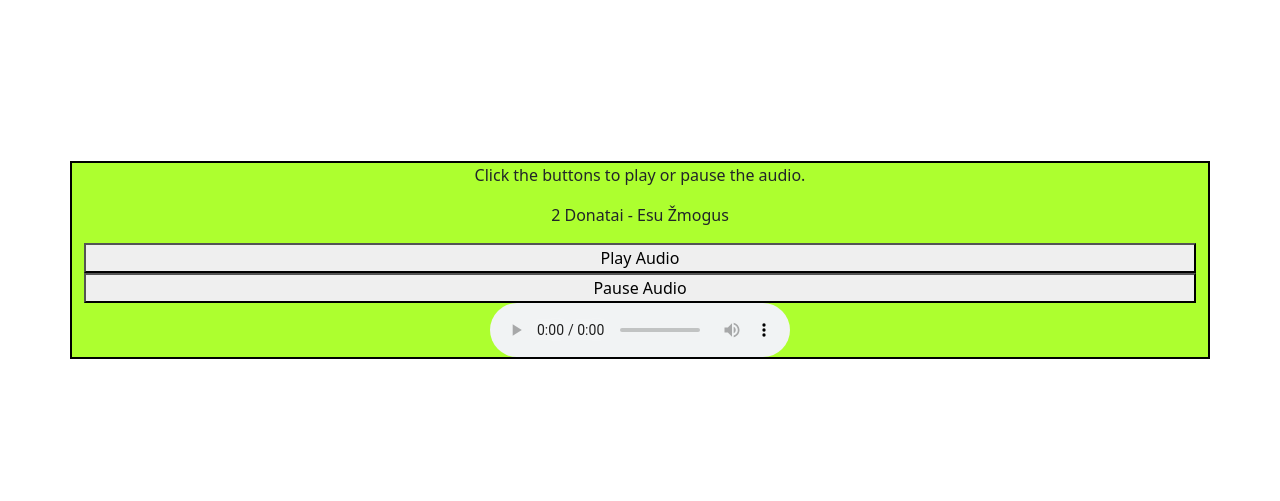
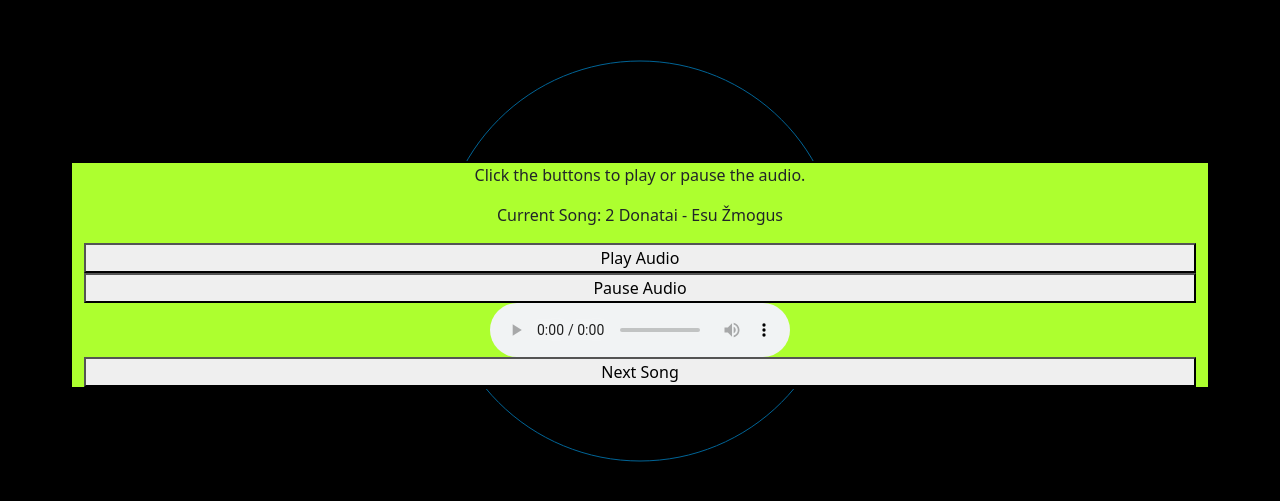
Before and after one commit to iQnas02/type21-music-player, a plain HTML site: page index.html in a window 1280 px wide. Shown: the part 139-640 px from the top of the page. Drawn offline with nearby package versions, Linux system fonts and the light colour scheme.

Commit message:
su canvas

```diff
--- a/index.html
+++ b/index.html
@@ -13,17 +13,22 @@
             crossorigin="anonymous"></script>
 </head>
 <body>
+<canvas id="visualizationCanvas"></canvas>
 <div class="tete">
     <div class="container d-flex">
         <p>Click the buttons to play or pause the audio.</p>
-        <p>2 Donatai - Esu Žmogus</p>
+        <p>Current Song: <span id="song-title">2 Donatai - Esu Žmogus</span></p>
         <button id="play-button">Play Audio</button>
         <button id="pause-button">Pause Audio</button>
         <audio controls id="myAudio">
             <source src="esuŽmogus.mp3" type="audio/mpeg">
+            <source src="2KvėpavimasPanamera.mp33" type="audio/mpeg">
+            <source src="bojJovi.mp3" type="audio/mpeg">
             Your browser does not support the audio element.
         </audio>
+        <button id="next-button">Next Song</button>
     </div>
+
 </div>
 </body>
 </html>
--- a/script.js
+++ b/script.js
@@ -1,13 +1,94 @@
 const audio = document.querySelector("#myAudio");
-
-// Example: Add custom play/pause buttons
 const playButton = document.getElementById("play-button");
 const pauseButton = document.getElementById("pause-button");
+const nextButton = document.getElementById("next-button");
+const songTitle = document.getElementById("song-title");
+const canvas = document.getElementById("visualizationCanvas");
+const canvasCtx = canvas.getContext("2d");
+
+const songs = [
+    { src: "esuŽmogus.mp3", title: "2 Donatai - Esu Žmogus" },
+    { src: "2KvėpavimasPanamera.mp3", title: "2Kvėpavimas - Panamera" },
+    { src: "bojJovi.mp3", title: "Bon Jovi - Livin' on a Prayer" },
+    {src: "Scatman- Scatman John.mp3", title: "Scatman John." },
+    {src: "SEL - Užmerkiu Akis.mp3", title: "Sel- užmerkiu akis"},
+    {src: "Sisters On Wire - Taip jau gavosi.mp3", title: "Sisters On Wire - Taip jau"},
+];
+let currentSongIndex = 0;
+
+// Create an AudioContext and an AnalyserNode
+const audioContext = new (window.AudioContext || window.webkitAudioContext)();
+const analyser = audioContext.createAnalyser();
+analyser.fftSize = 256;
+const bufferLength = analyser.frequencyBinCount;
+const dataArray = new Uint8Array(bufferLength);
+
+// Connect the audio element to the AudioContext and AnalyserNode
+const source = audioContext.createMediaElementSource(audio);
+source.connect(analyser);
+analyser.connect(audioContext.destination);
 
 playButton.addEventListener("click", () => {
     audio.play();
+    audioContext.resume(); // Ensure AudioContext is resumed
 });
 
 pauseButton.addEventListener("click", () => {
     audio.pause();
 });
+
+nextButton.addEventListener("click", () => {
+    currentSongIndex = (currentSongIndex + 1) % songs.length;
+    audio.src = songs[currentSongIndex].src;
+    songTitle.textContent = songs[currentSongIndex].title;
+    audio.play();
+});
+
+// Update song title on initial load
+songTitle.textContent = songs[currentSongIndex].title;
+
+const visualize = () => {
+    canvas.width = window.innerWidth;
+    canvas.height = window.innerHeight;
+
+    canvasCtx.clearRect(0, 0, canvas.width, canvas.height);
+
+    analyser.getByteFrequencyData(dataArray);
+
+    const centerX = canvas.width / 2;
+    const centerY = canvas.height / 2;
+    const radius = Math.min(centerX, centerY) / 2;
+
+    const numCircles = bufferLength;
+    const angleStep = (2 * Math.PI) / numCircles;
+
+    for (let i = 0; i < numCircles; i++) {
+        const value = dataArray[i];
+        const angle = i * angleStep;
+
+        const x = centerX + Math.cos(angle) * radius;
+        const y = centerY + Math.sin(angle) * radius;
+        const circleRadius = value / 255 * radius;
+
+        canvasCtx.beginPath();
+        canvasCtx.arc(x, y, circleRadius, 0, 2 * Math.PI);
+        canvasCtx.strokeStyle = `rgb(${value}, 100, 150)`;
+        canvasCtx.stroke();
+
+        if (i > 0) {
+            const prevAngle = (i - 1) * angleStep;
+            const prevX = centerX + Math.cos(prevAngle) * radius;
+            const prevY = centerY + Math.sin(prevAngle) * radius;
+
+            canvasCtx.beginPath();
+            canvasCtx.moveTo(prevX, prevY);
+            canvasCtx.lineTo(x, y);
+            canvasCtx.strokeStyle = `rgb(${value}, 100, 150)`;
+            canvasCtx.stroke();
+        }
+    }
+
+    requestAnimationFrame(visualize);
+};
+
+visualize();
--- a/style.scss
+++ b/style.scss
@@ -1,8 +1,12 @@
+body{
+  background-color: black !important;
+}
 .tete{
   display: flex;
   justify-content: center;
   align-items: center;
   text-align: center;
+
 }
 .container{
   flex-direction: column;
@@ -15,3 +19,11 @@
   display: flex;
   align-self: center;
 }
+canvas {
+  position: absolute;
+  top: 0;
+  left: 0;
+  width: 100%;
+  height: 100%;
+  z-index: -1;
+}
```
Also changed, not shown: style.css, 6 other files.
